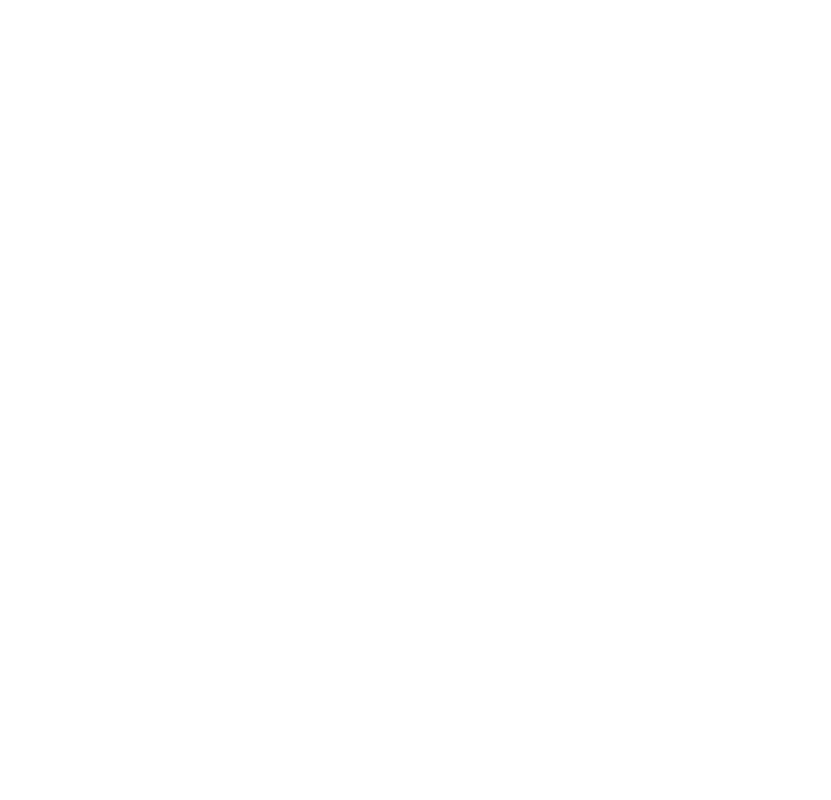
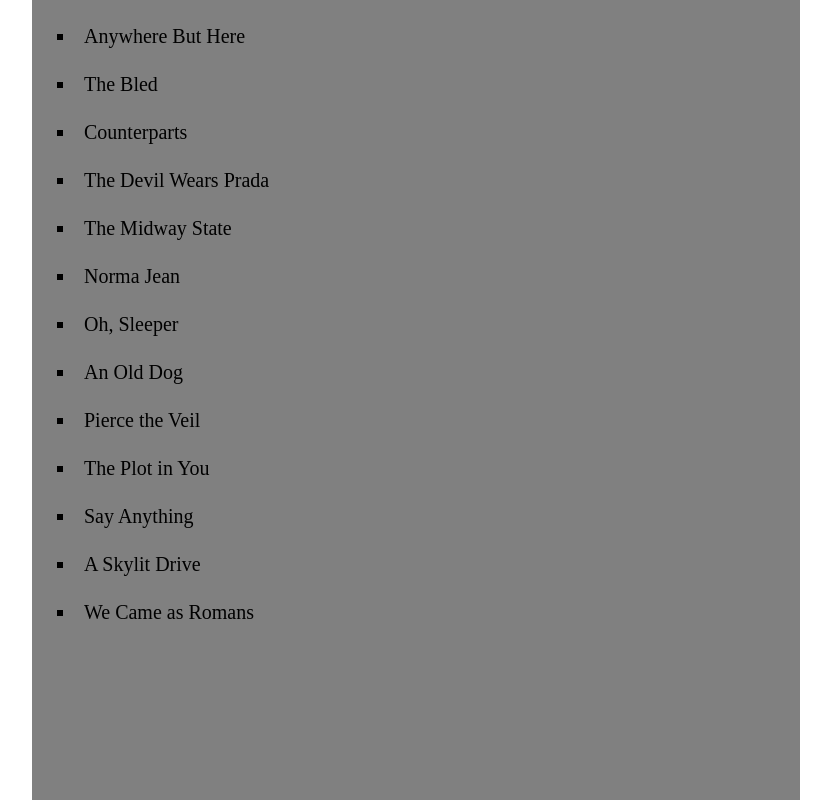
Before and after one commit to acciojob/sorting-articles-rc808129, a website: page main.html in a window 1280 px wide. Shown: the whole page, without its empty margins (224-1055 px from the left). Drawn offline with Linux system fonts and the light colour scheme.

Commit message:
created a submission

```diff
--- a/main.html
+++ b/main.html
@@ -7,6 +7,9 @@
 </head>
 
 <body>
+	<ol id="band">
+
+	</ol>
 	<!-- the entire body must be written by student -->
     <script type="text/javascript" src="./script.js">
 </script>
--- a/script.js
+++ b/script.js
@@ -1 +1,16 @@
-//your JS code here. If required.
+const bands = ['The Plot in You', 'The Devil Wears Prada', 'Pierce the Veil', 'Norma Jean', 'The Bled', 'Say Anything', 'The Midway State', 'We Came as Romans', 'Counterparts', 'Oh, Sleeper', 'A Skylit Drive', 'Anywhere But Here', 'An Old Dog'];
+
+// Sorting function
+bands.sort((a, b) => {
+    const titleA = a.replace(/^(a |an |the )/i, '').trim().toLowerCase();
+    const titleB = b.replace(/^(a |an |the )/i, '').trim().toLowerCase();
+    return titleA.localeCompare(titleB);
+});
+
+// DOM Manipulation
+const list = document.getElementById('band');
+bands.forEach(band => {
+    const li = document.createElement('li');
+    li.textContent = band;
+    list.appendChild(li);
+});
--- a/styles.css
+++ b/styles.css
@@ -1 +1,28 @@
 /*  your css code here. If applicable */
+* {
+	margin: 0;
+	padding: 0;
+	box-sizing: border-box;
+}
+body {
+	width: 100vw;
+	height: 100vh;
+	display: flex;
+	justify-content: center;
+}
+
+#band {
+	background-color: gray;
+	width: 60vw;
+	list-style-position: inside;
+
+
+
+}
+li {
+
+	margin: 25px;
+	font-size: 20px;
+	list-style-type: square;
+
+}
```
